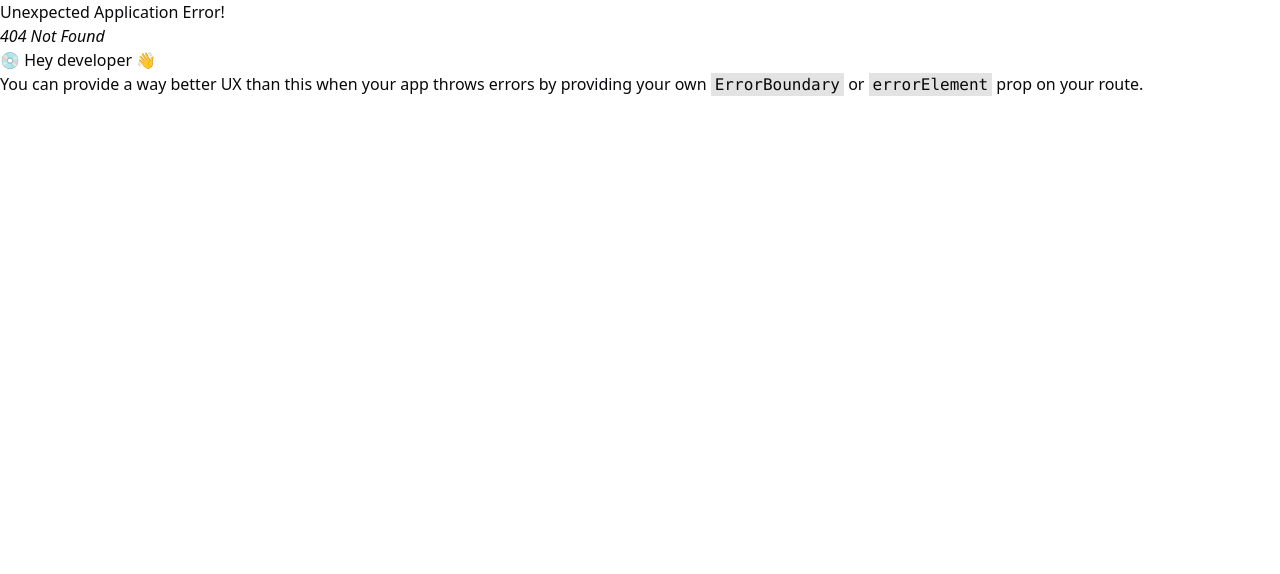
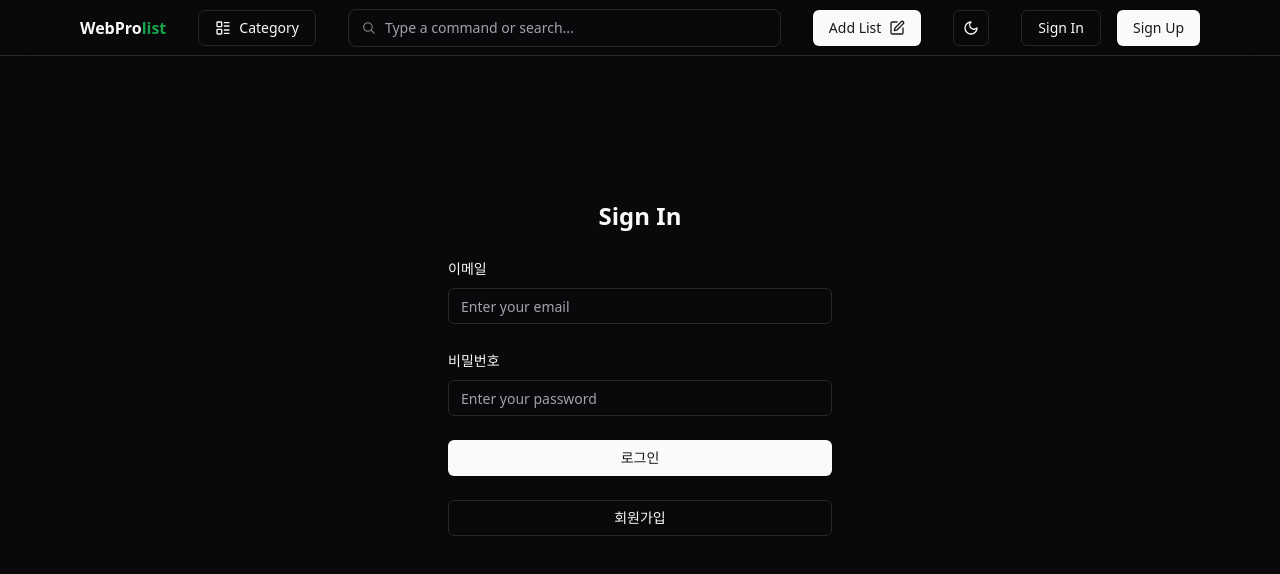
Before and after one commit to webprolist/frontend, a React (Vite) app: page /signin in a window 1280 px wide. Before the commit this address had no page. Shown: the top 574 px of the page. Built offline with nearby package versions, Linux system fonts and the light colour scheme; a web font is replaced by a local one.

Commit message:
FEAT: 로그인 화면
zod 유효성 실시간 검사,
localhost fetch <-- react query 사용 예정
password 불필요한 문자 제외 표현식

```diff
--- a/src/components/Navbar.tsx
+++ b/src/components/Navbar.tsx
@@ -14,7 +14,7 @@ import UserIcon from "./header/UserIcon"
 import ModeToggle from "./header/mode-toggle"
 
 export default function Navbar() {
-
+  const [authorized, setAuthorized] = useState(false)
   const [isMenuOpen, setIsMenuOpen] = useState(false);
   // const [authorized, setAuthorized] = useState(false);
 
@@ -37,7 +37,7 @@ export default function Navbar() {
             </Button>
           </Link>
           <ModeToggle />
-          {/* {authorized ? (
+          {authorized ? (
             <Link to={'/@user'}>
               <UserIcon />
             </Link>
@@ -54,7 +54,7 @@ export default function Navbar() {
                 </Button>
               </Link>
             </div>
-          )} */}
+          )}
         </div>
         {/* 모바일 전용 - Logo, Menu Icon, UserIcon */}
         <div className="flex items-center md:hidden w-full justify-between">
--- a/src/pages/SignIn.tsx
+++ b/src/pages/SignIn.tsx
@@ -1,89 +1,113 @@
 
-// import { z } from "zod";
+import { z } from "zod";
 
-// import { zodResolver } from "@hookform/resolvers/zod";
-// import { useForm } from "react-hook-form";
-// import MaxWidthWrapper from "@/components/MaxWidthWrapper"
+import { zodResolver } from "@hookform/resolvers/zod";
+import { useForm } from "react-hook-form";
+import MaxWidthWrapper from "@/components/MaxWidthWrapper"
 
-// import { Button } from "@/components/ui/button";
-// import {
-//   Form,
-//   FormControl,
-//   FormField,
-//   FormItem,
-//   FormLabel,
-//   FormMessage,
-// } from "@/components/ui/form";
-// import { Input } from "@/components/ui/input";
+import { Button } from "@/components/ui/button";
+import {
+  Form,
+  FormControl,
+  FormField,
+  FormItem,
+  FormLabel,
+  FormMessage,
+} from "@/components/ui/form";
+import { Input } from "@/components/ui/input";
 
 
-// const formSchema = z.object({
-//   email: z.string().email("Invalid email address"),
-//   password: z.string().min(4, "Password must be at least 4 characters"),
-// });
+const loginSchema = z.object({
+  email: z.string().email("Invalid email address"),
+  password: z.string().min(4, "Password must be at least 4 characters").refine(
+    (password) => /^[a-zA-Z0-9!@$%^*()_+\-=\[\]{}]+$/.test(password),
+    "Password contains invalid characters"
+  ),
+});
 
-// const SignIn: React.FC = () => {
-//   const form = useForm<FormData>({
-//     resolver: zodResolver(formSchema),
-//     defaultValues: {
-//       email: "",
-//       password: "",
-//     }
-//   })
+type loginFormData = z.infer<typeof loginSchema>;
 
-//   const onSubmit = (data: FormData) => {
-//     console.log({
-//       email: data.email,
-//       password: parseInt(data.password, 20)
-//     })
+const SignIn: React.FC = () => {
+  const loginForm = useForm<loginFormData>({
+    resolver: zodResolver(loginSchema),
+    defaultValues: {
+      email: "",
+      password: "",
+    }
+  })
 
+  const onSubmit = async (data: loginFormData) => {
+    try {
+      const response = await fetch('http://localhost:8080/api/auth/login', {
+        method: 'POST',
+        headers: {
+          'Content-Type': 'application/json',
+        },
+        body: JSON.stringify({
+          email: data.email,
+          password: data.password // 비밀번호를 문자열 그대로 전송
+        }),
+      });
 
+      if (!response.ok) {
+        throw new Error('Login failed');
+      }
 
-//   }
+      const result = await response.json();
+      console.log('Login successful:', result);
+      // 로그인 성공 후 처리 (예: 상태 업데이트, 리다이렉트 등)
+    } catch (error) {
+      console.error('Login error:', error);
+      // 에러 처리 (예: 에러 메시지 표시)
+    }
+  }
 
-//   return (
-//     <MaxWidthWrapper>
-//       <div className="flex flex-col items-center justify-center pt-36 py-2">
-//         <h1 className="text-2xl font-bold mb-6">Sign In</h1>
-//         <Form {...form}>
-//           <form onSubmit={form.handleSubmit(onSubmit)} className="w-full max-w-sm space-y-6">
-//             <FormField
-//               control={form.control}
-//               name="email"
-//               render={({ field }) => (
-//                 <FormItem>
-//                   <FormLabel>Email</FormLabel>
-//                   <FormControl>
-//                     <Input placeholder="Enter your email" {...field} />
-//                   </FormControl>
-//                   <FormMessage />
-//                 </FormItem>
-//               )}
-//             />
-//             <FormField
-//               control={form.control}
-//               name="password"
-//               render={({ field }) => (
-//                 <FormItem>
-//                   <FormLabel>Password</FormLabel>
-//                   <FormControl>
-//                     <Input type="password" placeholder="Enter your password" {...field} />
-//                   </FormControl>
-//                   <FormMessage />
-//                 </FormItem>
-//               )}
-//             />
-//             <Button type="submit" className="w-full">
-//               Sign In
-//             </Button>
-//           </form>
-//         </Form>
-//       </div>
-//     </MaxWidthWrapper>
-//   );
-// }
+  return (
+    <MaxWidthWrapper>
+      <div className="flex flex-col items-center justify-center pt-36 py-2">
+        <h1 className="text-2xl font-bold mb-6">Sign In</h1>
+        <Form {...loginForm}>
+          <form onSubmit={loginForm.handleSubmit(onSubmit)} className="w-full max-w-sm space-y-6">
+            <FormField
+              control={loginForm.control}
+              name="email"
+              render={({ field }) => (
+                <FormItem>
+                  <FormLabel>이메일</FormLabel>
+                  <FormControl>
+                    <Input placeholder="Enter your email" {...field} />
+                  </FormControl>
+                  <FormMessage />
+                </FormItem>
+              )}
+            />
+            <FormField
+              control={loginForm.control}
+              name="password"
+              render={({ field }) => (
+                <FormItem>
+                  <FormLabel>비밀번호</FormLabel>
+                  <FormControl>
+                    <Input type="password" placeholder="Enter your password" {...field} />
+                  </FormControl>
+                  <FormMessage />
+                </FormItem>
+              )}
+            />
+            <Button type="submit" className="w-full">
+              로그인
+            </Button>
+            <Button type="submit" className="w-full" variant={"outline"} >
+              회원가입
+            </Button>
+          </form>
+        </Form>
+      </div>
+    </MaxWidthWrapper>
+  );
+}
 
 
 
 
-// export default SignIn;
+export default SignIn;
```
Also changed, not shown: src/main.tsx (+5 -5 lines).
